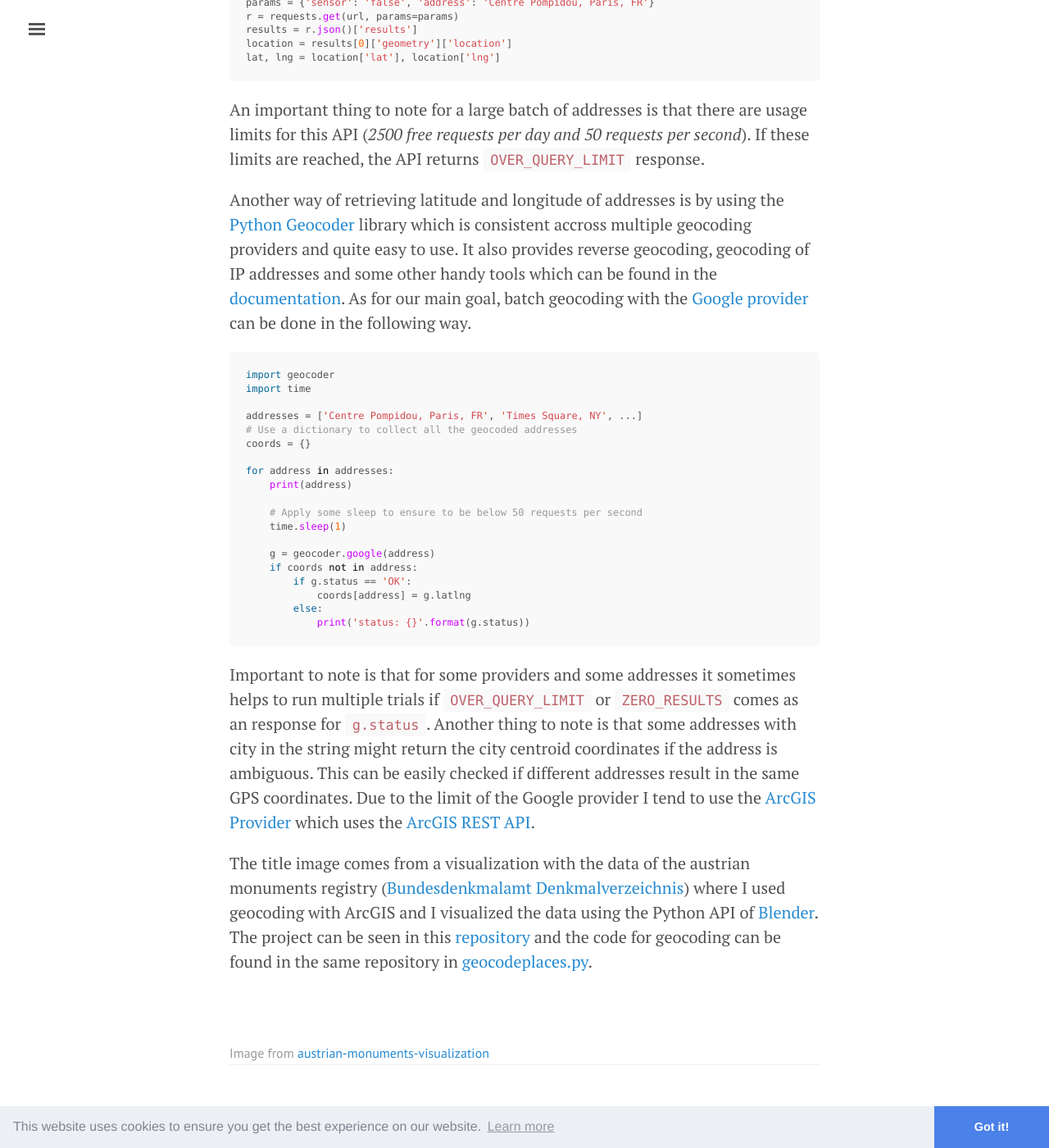
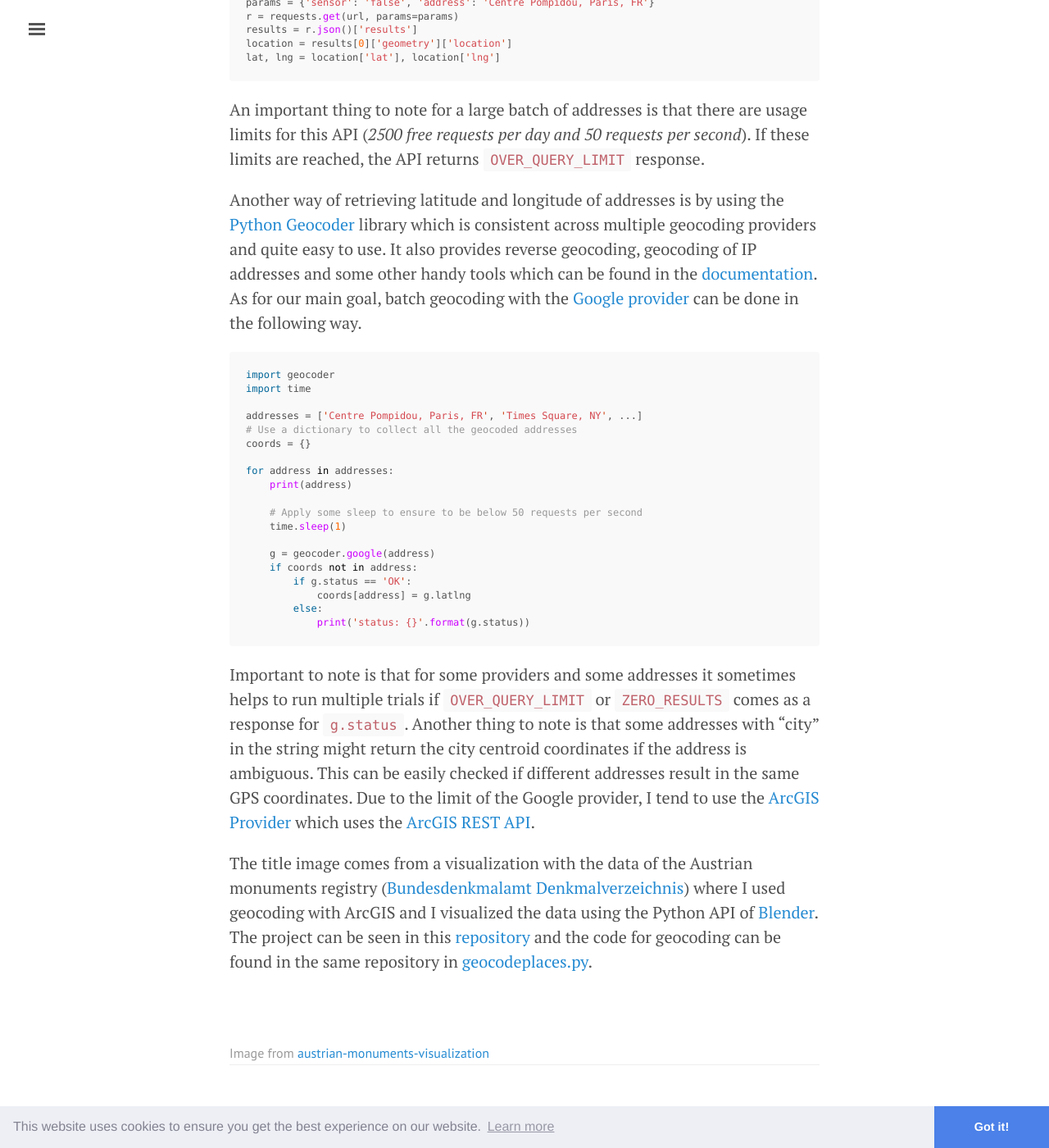
Before and after one commit to njanakiev/njanakiev.github.io, a Jekyll site: the page built from _posts/2017-11-29-geocoding-in-python.md, in a window 1280 px wide and 1400 px high, scrolled down 916 px. Shown: the whole window at 82% size. Built offline with Jekyll 4.4.1, drawn with Linux system fonts in a browser that asks for light colours; comment, search, counter and statistics services are not loaded; some of the changed text lies outside the part shown.

Commit message:
Update post

````diff
--- a/_posts/2017-11-29-geocoding-in-python.md
+++ b/_posts/2017-11-29-geocoding-in-python.md
@@ -26,7 +26,7 @@ lat, lng = location['lat'], location['lng']
 
 An important thing to note for a large batch of addresses is that there are usage limits for this API (_2500 free requests per day and 50 requests per second_). If these limits are reached, the API returns `OVER_QUERY_LIMIT` response.
 
-Another way of retrieving latitude and longitude of addresses is by using the [Python Geocoder][geocoder] library which is consistent accross multiple geocoding providers and quite easy to use. It also provides reverse geocoding, geocoding of IP addresses and some other handy tools which can be found in the [documentation][geocoder docs]. As for our main goal, batch geocoding with the [Google provider][geocoder google] can be done in the following way.
+Another way of retrieving latitude and longitude of addresses is by using the [Python Geocoder][geocoder] library which is consistent across multiple geocoding providers and quite easy to use. It also provides reverse geocoding, geocoding of IP addresses and some other handy tools which can be found in the [documentation][geocoder docs]. As for our main goal, batch geocoding with the [Google provider][geocoder google] can be done in the following way.
 
 ```python
 import geocoder
@@ -50,9 +50,9 @@ for address in addresses:
             print('status: {}'.format(g.status))
 ```
 
-Important to note is that for some providers and some addresses it sometimes helps to run multiple trials if `OVER_QUERY_LIMIT` or `ZERO_RESULTS` comes as an response for `g.status`. Another thing to note is that some addresses with city in the string might return the city centroid coordinates if the address is ambiguous. This can be easily checked if different addresses result in the same GPS coordinates. Due to the limit of the Google provider I tend to use the [ArcGIS Provider][geocoder arcgis] which uses the [ArcGIS REST API][arcgis rest api].
+Important to note is that for some providers and some addresses it sometimes helps to run multiple trials if `OVER_QUERY_LIMIT` or `ZERO_RESULTS` comes as a response for `g.status`. Another thing to note is that some addresses with "city" in the string might return the city centroid coordinates if the address is ambiguous. This can be easily checked if different addresses result in the same GPS coordinates. Due to the limit of the Google provider, I tend to use the [ArcGIS Provider][geocoder arcgis] which uses the [ArcGIS REST API][arcgis rest api].
 
-The title image comes from a visualization with the data of the austrian monuments registry ([Bundesdenkmalamt Denkmalverzeichnis][monuments registry]) where I used geocoding with ArcGIS and I visualized the data using the Python API of [Blender][blender]. The project can be seen in this [repository][monuments visualization] and the code for geocoding can be found in the same repository in [geocodeplaces.py][monuments geocodeplaces].
+The title image comes from a visualization with the data of the Austrian monuments registry ([Bundesdenkmalamt Denkmalverzeichnis][monuments registry]) where I used geocoding with ArcGIS and I visualized the data using the Python API of [Blender][blender]. The project can be seen in this [repository][monuments visualization] and the code for geocoding can be found in the same repository in [geocodeplaces.py][monuments geocodeplaces].
 
 
 [geocoding]: https://en.wikipedia.org/wiki/Geocoding
````
Also changed, not shown: other parts of _posts/2017-11-29-geocoding-in-python.md (+2 -2 lines).
